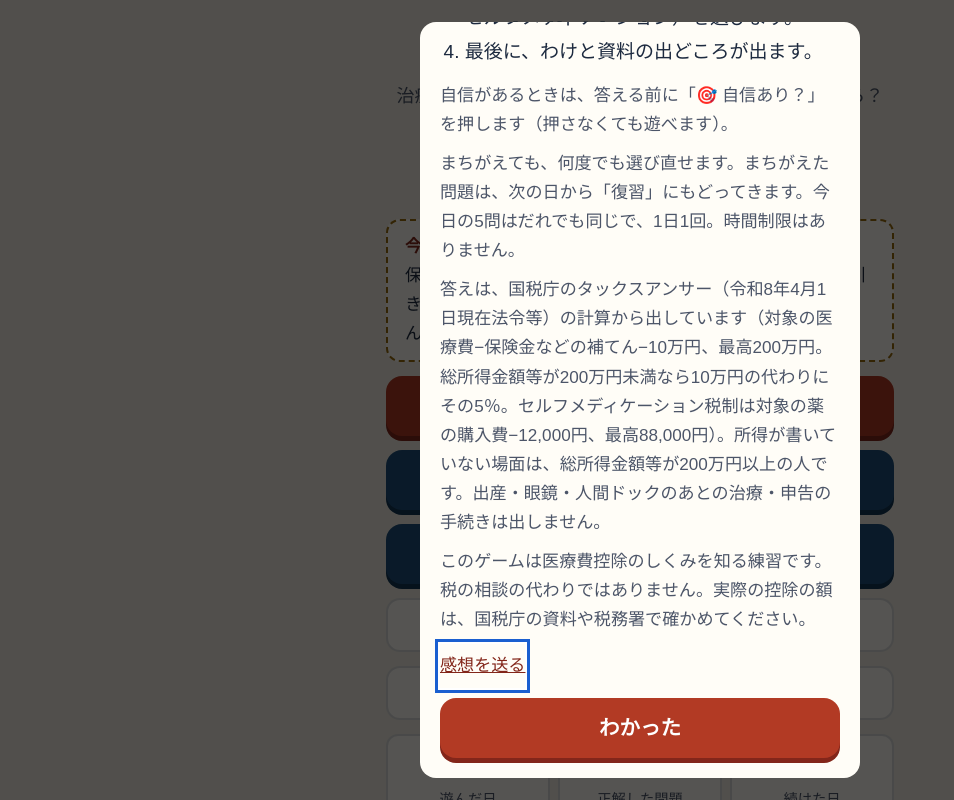
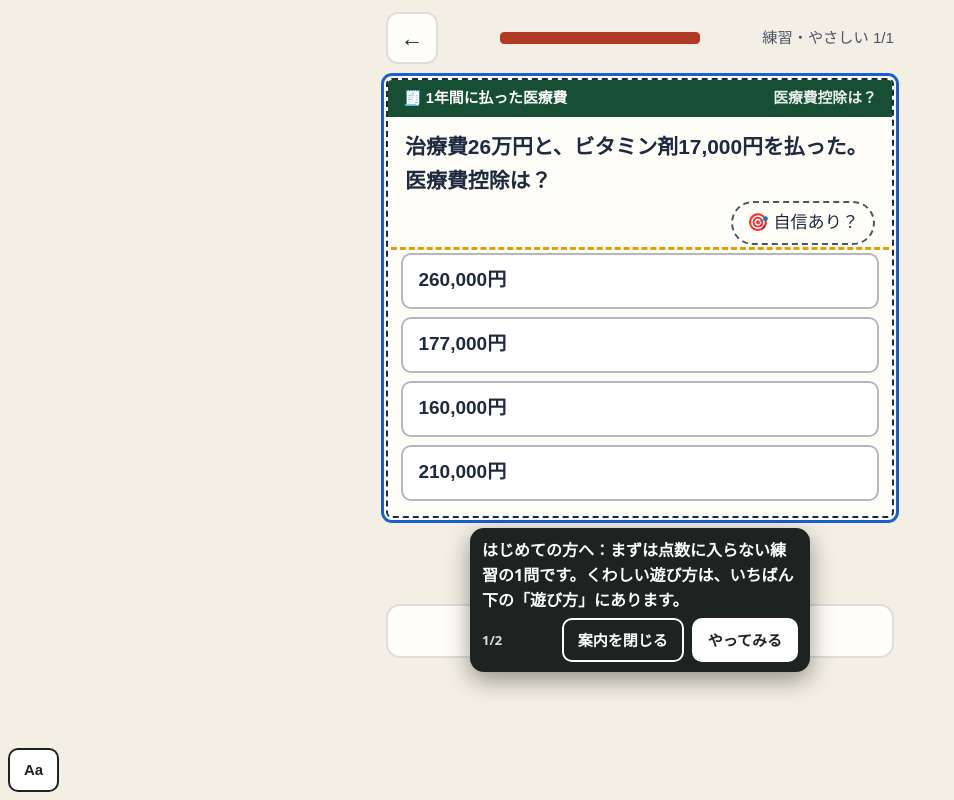
Before and after one commit to satou-aaaaa/iryohi-ikura, a plain HTML site: page index.html in a window 1280 px wide. Shown: the top 800 px of the page, without its empty margins (0-954 px from the left). Drawn offline with Linux system fonts and the light colour scheme; a web font is replaced by a local one.

Commit message:
ひな形の共通部品を写す（shared-workflows 67f7985） (#5)
Co-authored-by: template-sync <41898283+github-actions[bot]@users.noreply.github.com>

```diff
--- a/index.html
+++ b/index.html
@@ -346,7 +346,8 @@ html.a11y-say body{padding-bottom:calc(64px + env(safe-area-inset-bottom,0px))!i
 //      （incidents/2026-11-21-hand-copied-helpers-drift.md）。
 //      あわせて、はじめて遊ぶ人への案内（吹き出し Core.coach）を足した。長い「遊び方」の窓の代わりに、練習の1問を遊びながら
 //      その場で一言ずつ教える（NN/g「Mobile Instructional Overlays」・Andersen ほか CHI 2012「The Impact of Tutorials on Games of Varying Complexity」）。
-//   3: 2026-11-22 吹き出しを出しているあいだ 0.4 秒ごとに場所を測り直す（古い場所に残って押す所を隠すことがあった）。ボタンの字を「案内を閉じる」に
+//   3: 2026-11-22 吹き出しを出しているあいだ 0.4 秒ごとに場所を測り直す（古い場所に残って押す所を隠すことがあった）。ボタンの字を「案内を閉じる」に。
+//      段の wait（その所が出るまで待つ）を足した。全ゲームの「はじめての練習」を sync-template の migrateFirstPlay が足すため
 //   2: 2026-11-22 感想フォームのゲーム名を、渡さなければ題（<title>）から入れる。sync-template が全ゲームを game-core に切り替える（migrateCore）ため
 // 決まり: 外へ通信しない。ゲームの関数の名前（toast・buzz など）は上書きしない（Core.toast などで呼ぶ）。
 (function () {
@@ -432,6 +433,7 @@ html.a11y-say body{padding-bottom:calc(64px + env(safe-area-inset-bottom,0px))!i
   //   sel   …… 吹き出しを付ける所。まだ画面に無いあいだは待つ（ゲームが画面を作り直しても付け直す）
   //   until …… その所が画面に出たら次へ進む（答えた・正解した など）。無ければ sel を押したら次へ
   //   button …… 押すと次へ進むボタンの字（読むだけの吹き出し）
+  //   wait  …… その所が画面に出るまで、この吹き出しは出さずに待つ（答えたあとにだけ「次へ」を指す など）
   //   pos   …… "below"（既定）か "above"。その側に場所が無ければ、ページを少し動かして場所を空ける（読む所を隠さないため）
   // 吹き出しは押す所を隠さない（上か下の空いたほうに出す）。「案内を閉じる」と Esc でいつでもやめられる。
   const coach = (() => {
@@ -466,7 +468,7 @@ html.a11y-say body{padding-bottom:calc(64px + env(safe-area-inset-bottom,0px))!i
       while (steps && i < steps.length && steps[i].until && find(steps[i].until)) i++;
       if (!steps) return;
       if (i >= steps.length) return stop(true);
-      const st = steps[i], el = find(st.sel);
+      const st = steps[i], el = st.wait && !find(st.wait) ? null : find(st.sel);
       if (!el) { box.hidden = true; mark(null); return; }
       box.hidden = false; mark(el);
       const fresh = shown !== i;
@@ -946,7 +948,7 @@ function home() {
   $("go-cal").onclick = () => cal();
   $("go-ach").onclick = achView;
   bindFooter();
-  if (!s.tut) openHow();
+  if (!s.tut) firstPlay();
 }
 function practiceMenu() {
   app.innerHTML = `<header><button class="icon" id="back" aria-label="もどる">←</button><h1>練習<small>今日の記録には入りません（税の手帳には載ります）</small></h1></header>
@@ -957,6 +959,27 @@ function practiceMenu() {
   document.querySelectorAll(".lv button").forEach((b) => (b.onclick = () => startRun("p", +b.dataset.t)));
   bindFooter(); toTop();
 }
+// first-play:begin（shared-workflows の scripts/sync-template.mjs が足した。直すときはひな形を直す）
+// はじめての人：長い「遊び方」の窓を出さず、点数に入らない練習の1問を遊びながら、吹き出しで一言ずつ教える（game-core の Core.coach）。
+// 「見た」は始めたその場で残す（途中でやめても、次からはふつうに始まる。くわしい遊び方はいつでもいちばん下の「遊び方」から）
+const FIRST_STEPS = [
+  { sel: "#choices", button: "やってみる", text: "はじめての方へ：まずは点数に入らない練習の1問です。くわしい遊び方は、いちばん下の「遊び方」にあります。" },
+  { sel: "#next", wait: ".verdict", text: "できました。わけを読んだら、ここを押して進みます。" },
+];
+function firstPlay() {
+  save((s) => { s.tut = true; });
+  // 練習の入り口を開いて、いちばん上（いちばんやさしい）を押す。無ければ前の形（遊び方の窓）にもどす
+  practiceMenu();
+  const b = document.querySelector(".lv button");
+  if (!window.Core || !Core.coach || !b) { home(); return openHow(); }
+  b.click();
+  // 練習は1問だけにする（数を減らしてから描き直す）
+  save((s) => { const r = s.runs && s.runs.p; if (r && Array.isArray(r.list)) r.list = r.list.slice(0, 1); });
+  play();
+  // 案内を閉じた（Esc も）ら、1問の練習の途中経過を残さずにホームへ（ふだんの練習の「続きから」を出さない）
+  Core.coach.start(FIRST_STEPS, { home, onEnd: (done) => { if (done === false) { save((s) => { const r = s.runs && s.runs.p; if (r && !(r.res || []).length) delete s.runs.p; }); home(); } } });
+}
+// first-play:end
 function startRun(mode, opt) {
   const k = todayKey(); let ng = false;
   save((s) => {
```
Also changed, not shown: qa/run.mjs (+6 -5 lines).
